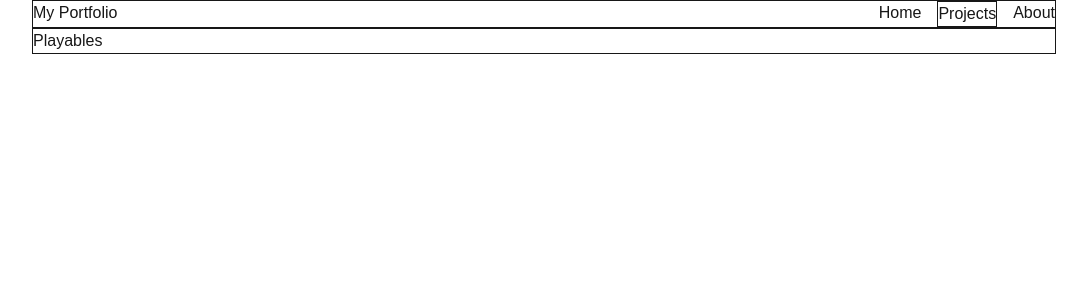
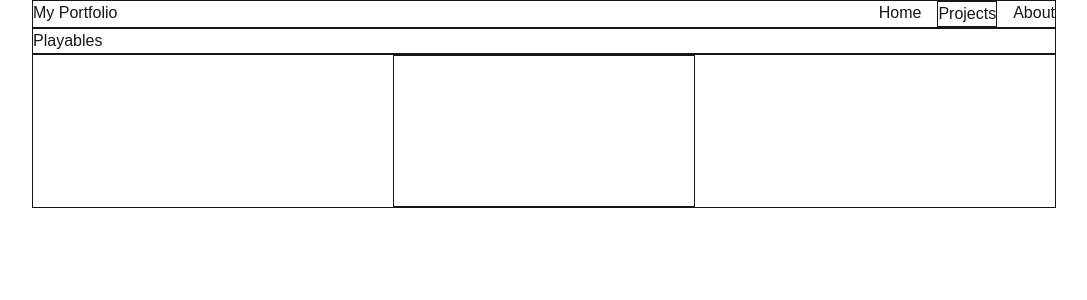
Before and after one commit to elMimu/portfolio, a Next.js app: page /projects/playables in a window 1280 px wide. Shown: the top 300 px of the page, without its empty margins (96-1183 px from the left). Built offline with nearby package versions, Linux system fonts and the light colour scheme.

Commit message:
feat(playables): add basic playable player component

```diff
--- /dev/null
+++ b/src/app/components/PlayablePlayer.tsx
@@ -0,0 +1,23 @@
+"use client"
+// Iphone SE = {375, 667}
+// S8 = {369, 740}
+
+import { useState } from "react";
+
+// max-size = {350, 667}
+//
+
+const current_src = "/playables/wm_ataque_cidade/index.html";
+
+export default function PlayablePlayer() {
+  const [source, setSource] = useState(current_src);
+  return (
+    <div>
+      <nav className="border"></nav>
+      <iframe
+        className="mx-auto border w-[350] h-[667]"
+        src={source}
+      ></iframe>
+    </div>
+  );
+}
--- a/src/app/projects/playables/page.tsx
+++ b/src/app/projects/playables/page.tsx
@@ -1,3 +1,10 @@
+import PlayablePlayer from "@/app/components/PlayablePlayer";
+
 export default function PlayablesPage() {
-  return <h1>Playables</h1>;
+  return (
+    <div>
+      <h1>Playables</h1>
+      <PlayablePlayer />
+    </div>
+  );
 }
```
